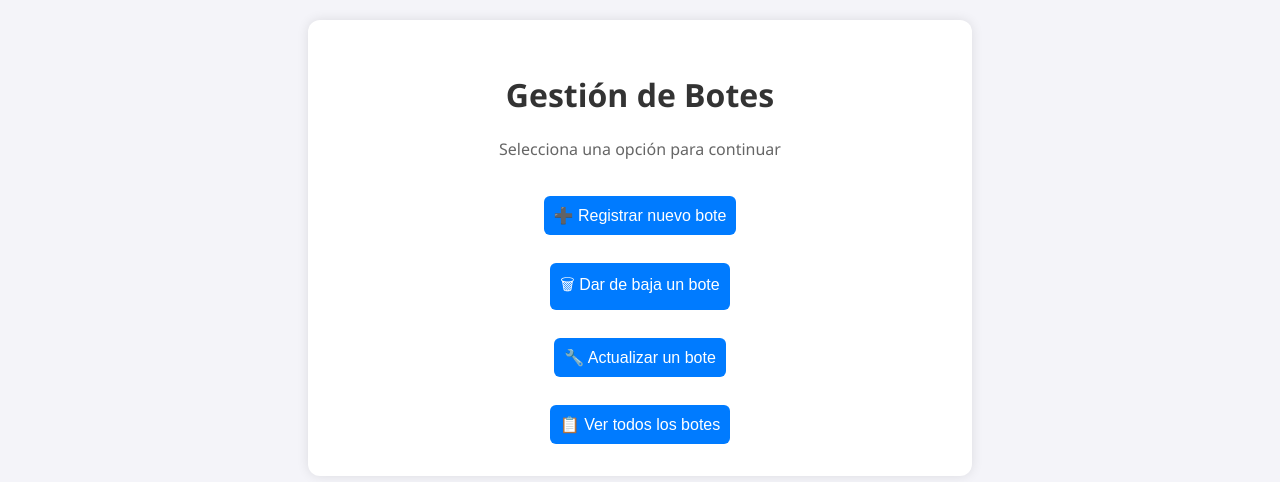
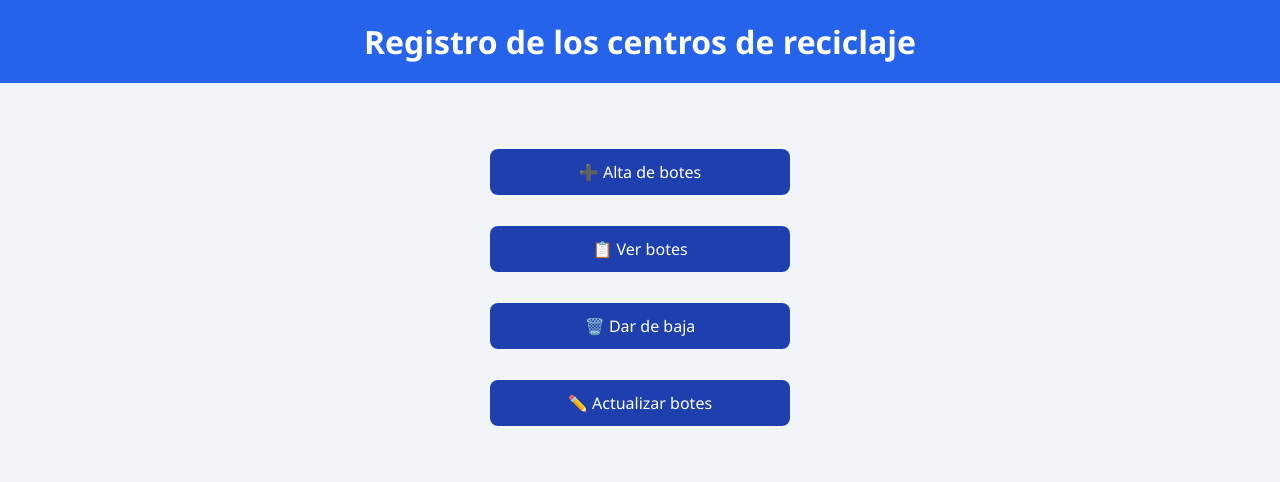
Before and after one commit to dariof08/mi-pagina-botes, a website: page public/index.html in a window 1280 px wide. Drawn offline with Linux system fonts and the light colour scheme.

Commit message:
Actualizar título del menú principal

```diff
--- a/public/index.html
+++ b/public/index.html
@@ -1,21 +1,52 @@
 <!DOCTYPE html>
 <html lang="es">
 <head>
-  <meta charset="UTF-8">
-  <title>Gestión de Botes de Residuos</title>
-  <link rel="stylesheet" href="estilos.css">
+  <meta charset="UTF-8" />
+  <title>Menú Principal</title>
+  <link rel="stylesheet" href="estilos.css" />
+  <style>
+    body {
+      font-family: 'Segoe UI', sans-serif;
+      background-color: #f1f5f9;
+      margin: 0;
+      padding: 0;
+      text-align: center;
+    }
+    h1 {
+      background-color: #2563eb;
+      color: white;
+      padding: 20px;
+      margin: 0;
+    }
+    .menu {
+      display: flex;
+      flex-direction: column;
+      gap: 15px;
+      margin-top: 50px;
+      align-items: center;
+    }
+    .menu a {
+      text-decoration: none;
+      color: white;
+      background-color: #1e40af;
+      padding: 12px 25px;
+      border-radius: 8px;
+      transition: background 0.3s;
+      width: 250px;
+    }
+    .menu a:hover {
+      background-color: #1d4ed8;
+    }
+  </style>
 </head>
 <body>
-  <div class="container">
-    <h1>Gestión de Botes</h1>
-    <p style="text-align: center; color: #666;">Selecciona una opción para continuar</p>
+  <h1>Registro de los centros de reciclaje</h1>
 
-    <div style="display: flex; flex-direction: column; gap: 12px; margin-top: 20px;">
-      <a href="alta.html"><button>➕ Registrar nuevo bote</button></a>
-      <a href="baja.html"><button>🗑 Dar de baja un bote</button></a>
-      <a href="actualizar.html"><button>🔧 Actualizar un bote</button></a>
-      <a href="visualizar.html"><button>📋 Ver todos los botes</button></a>
-    </div>
+  <div class="menu">
+    <a href="alta.html">➕ Alta de botes</a>
+    <a href="visualizar.html">📋 Ver botes</a>
+    <a href="baja.html">🗑️ Dar de baja</a>
+    <a href="actualizar.html">✏️ Actualizar botes</a>
   </div>
 </body>
 </html>
```
Also changed, not shown: 1 other file.
